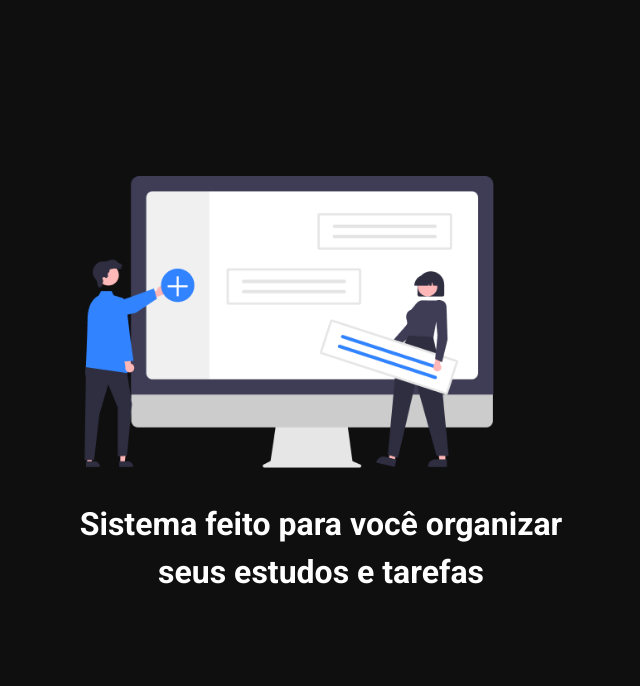
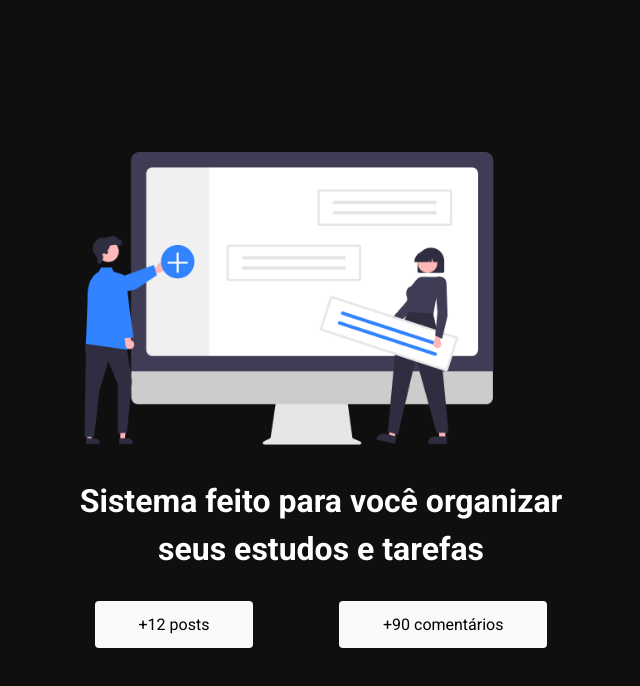
Before and after one commit to Guilhermesssantana/tarefas-, a Next.js app: page / in a window 1280 px wide. Shown: the top 686 px of the page, without its empty margins (319-959 px from the left). Built offline with nearby package versions, Linux system fonts and the light colour scheme.

Commit message:
add animações
add botões e animações

```diff
--- a/src/pages/index.tsx
+++ b/src/pages/index.tsx
@@ -30,6 +30,21 @@ export default function Home() {
     Sistema feito para você organizar <br /> seus estudos e tarefas
     </h1>
 
+    <div className={styles.infoContent}>
+      <section className={styles.box}>
+        <span>
+         +12 posts
+        </span>
+    </section>
+
+    <section className={styles.box}>
+      <span>
+       +90 comentários
+      </span>
+    </section>
+
+    </div>
+
     </main>
     </div>
   );
--- a/src/styles/Home.module.css
+++ b/src/styles/Home.module.css
@@ -31,3 +31,20 @@ justify-content: center;
   margin: 28px;
   line-height:150%;
 }
+
+.infoContent{
+ display: flex;
+ align-items: center;
+ justify-content: space-around;
+
+}
+
+.box{
+  background-color: #fafafa;
+  padding: 14px 44px;
+  border-radius: 4px;
+  transition: transform 0.4s;
+}
+.box:hover{
+  transform: scale(1.08);
+}
```
